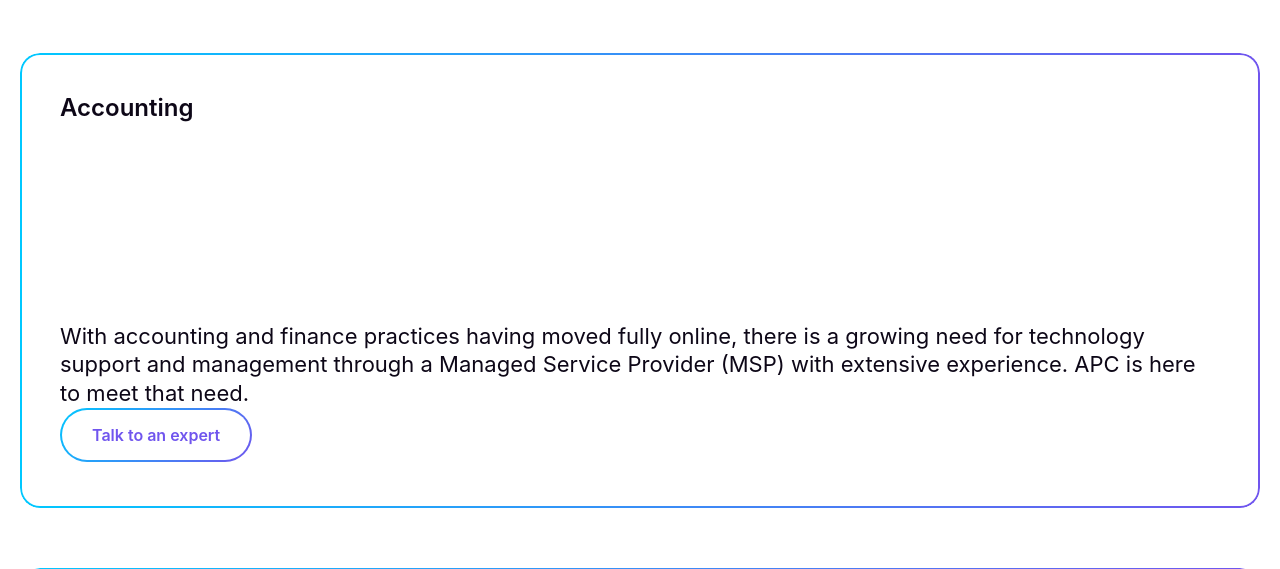
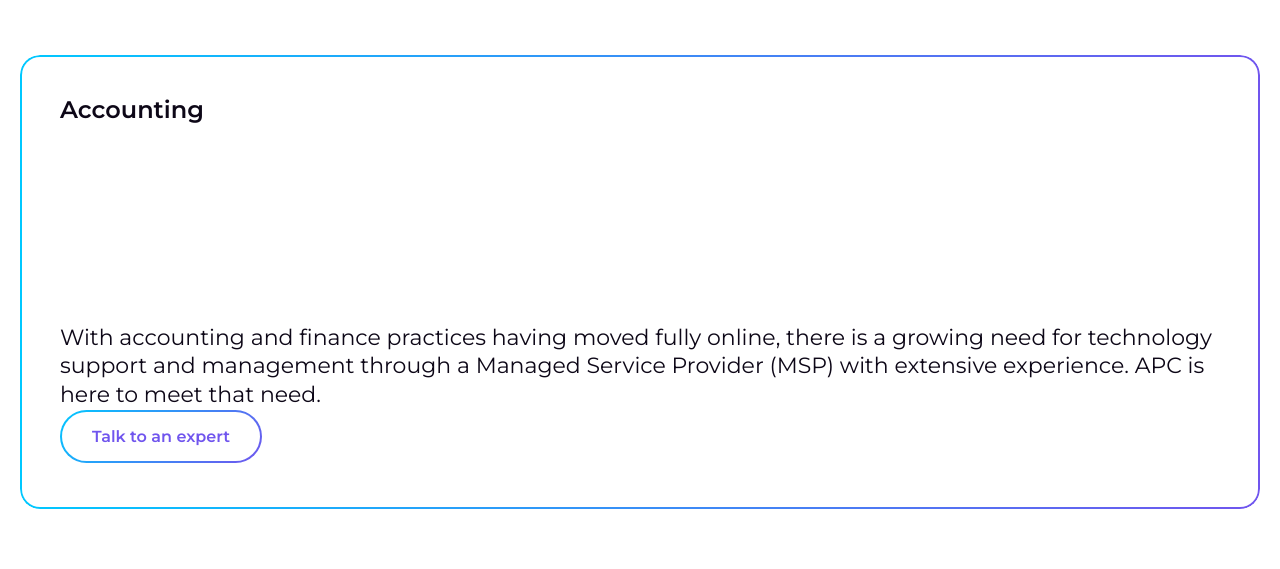
Before and after one commit to arberrrapi/apc-theme, a WordPress theme: the page made by index.php in a window 1280 px wide. Shown: the part 2931-3500 px from the top of the page. Run offline with PHP 8.4 and a stand-in for WordPress, Linux system fonts and the light colour scheme; the site name, menu and one post (Sample post) are stand-ins, and other content is empty; some libraries are stand-ins or nearby versions.

Commit message:
nwe font

```diff
--- a/blocks/apc-button/style.css
+++ b/blocks/apc-button/style.css
@@ -27,7 +27,7 @@
   font-weight: 600;
   cursor: pointer;
   transition: all 0.3s cubic-bezier(0.25, 0.46, 0.45, 0.94);
-  font-family: 'Inter', sans-serif;
+  font-family: 'Montserrat', sans-serif;
   text-decoration: none;
   display: inline-block;
   position: relative;
--- a/blocks/apc-featured-content/style.css
+++ b/blocks/apc-featured-content/style.css
@@ -91,7 +91,7 @@
   font-weight: 600;
   cursor: pointer;
   transition: all 0.3s cubic-bezier(0.25, 0.46, 0.45, 0.94);
-  font-family: 'Inter', sans-serif;
+  font-family: 'Montserrat', sans-serif;
   text-decoration: none;
   display: inline-block;
   position: relative;
--- a/blocks/featured-listing/style.css
+++ b/blocks/featured-listing/style.css
@@ -161,7 +161,7 @@
   font-weight: 600;
   cursor: pointer;
   transition: all 0.3s cubic-bezier(0.25, 0.46, 0.45, 0.94);
-  font-family: 'Inter', sans-serif;
+  font-family: 'Montserrat', sans-serif;
   text-decoration: none;
   display: inline-block;
   position: relative;
--- a/blocks/it-challenges/style.css
+++ b/blocks/it-challenges/style.css
@@ -112,7 +112,7 @@
   font-weight: 600;
   cursor: pointer;
   transition: all 0.3s cubic-bezier(0.25, 0.46, 0.45, 0.94);
-  font-family: 'Inter', sans-serif;
+  font-family: 'Montserrat', sans-serif;
   text-decoration: none;
   display: inline-block;
   position: relative;
--- a/blocks/switch-to-apc/style.css
+++ b/blocks/switch-to-apc/style.css
@@ -169,7 +169,7 @@
   font-weight: 600;
   cursor: pointer;
   transition: all 0.3s cubic-bezier(0.25, 0.46, 0.45, 0.94);
-  font-family: 'Inter', sans-serif;
+  font-family: 'Montserrat', sans-serif;
   text-decoration: none;
   display: inline-block;
   position: relative;
--- a/style.css
+++ b/style.css
@@ -14,6 +14,9 @@ License URI: https://www.gnu.org/licenses/gpl-2.0.html
 This theme is based on the APC Integrated HTML template and converted to WordPress.
 It includes all the original functionality with WordPress integration.
 */
+
+/* Import Montserrat Font from Google Fonts */
+@import url('https://fonts.googleapis.com/css2?family=Montserrat:wght@300;400;500;600;700;900&display=swap');
 
 /* Import the existing styles - this will include all the original CSS */
 
@@ -287,7 +290,7 @@ It includes all the original functionality with WordPress integration.
 }
 
 body {
-  font-family: 'Inter', -apple-system, BlinkMacSystemFont, 'Segoe UI', Roboto,
+  font-family: 'Montserrat', -apple-system, BlinkMacSystemFont, 'Segoe UI', Roboto,
     Oxygen, Ubuntu, Cantarell, sans-serif;
   color: var(--text-color);
   overflow-x: hidden;
@@ -649,7 +652,7 @@ strong {
   transition: all 0.3s ease;
   border: 1px solid white;
   font-size: 18px;
-  width: 150px;
+  width: 155px;
 }
 
 .mega-menu-image-section .btn:hover {
```
